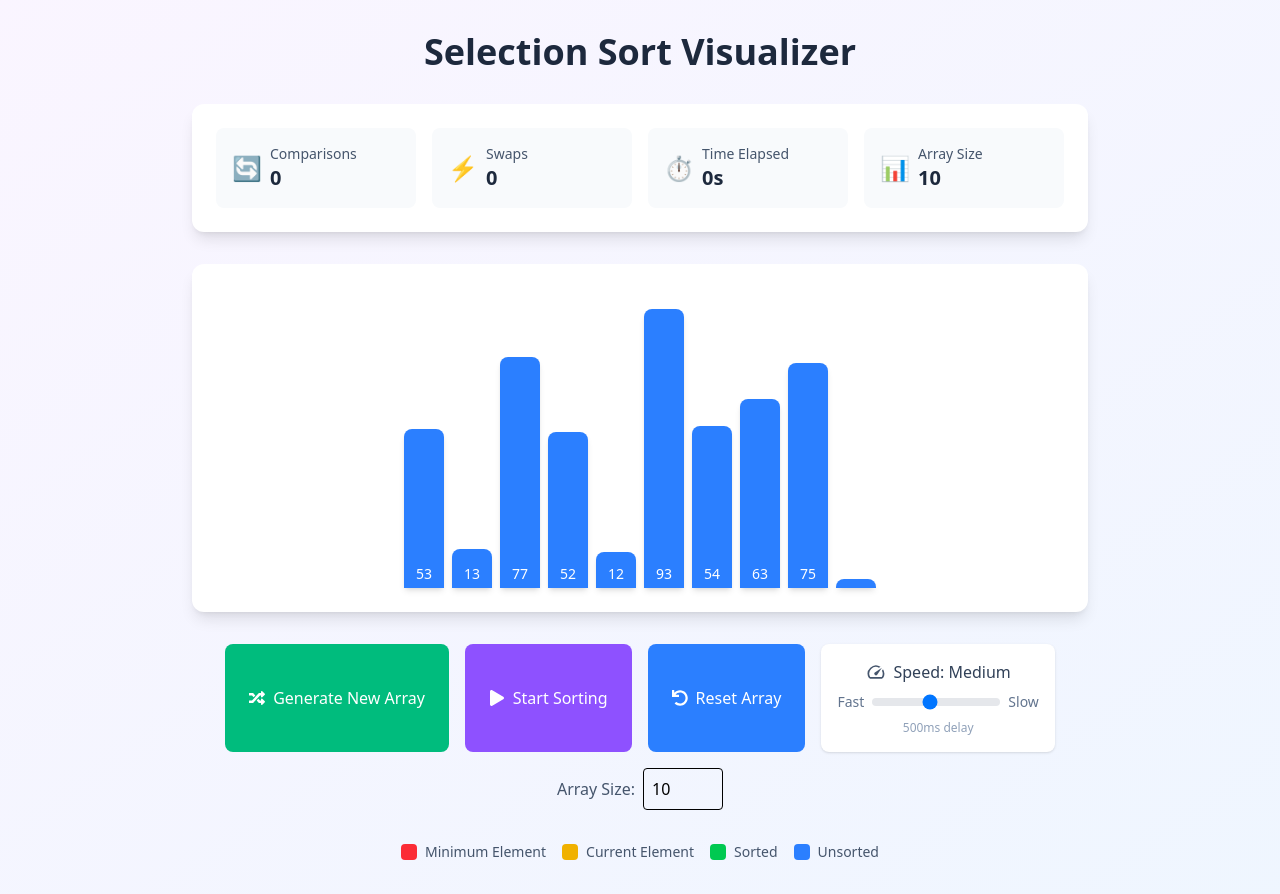
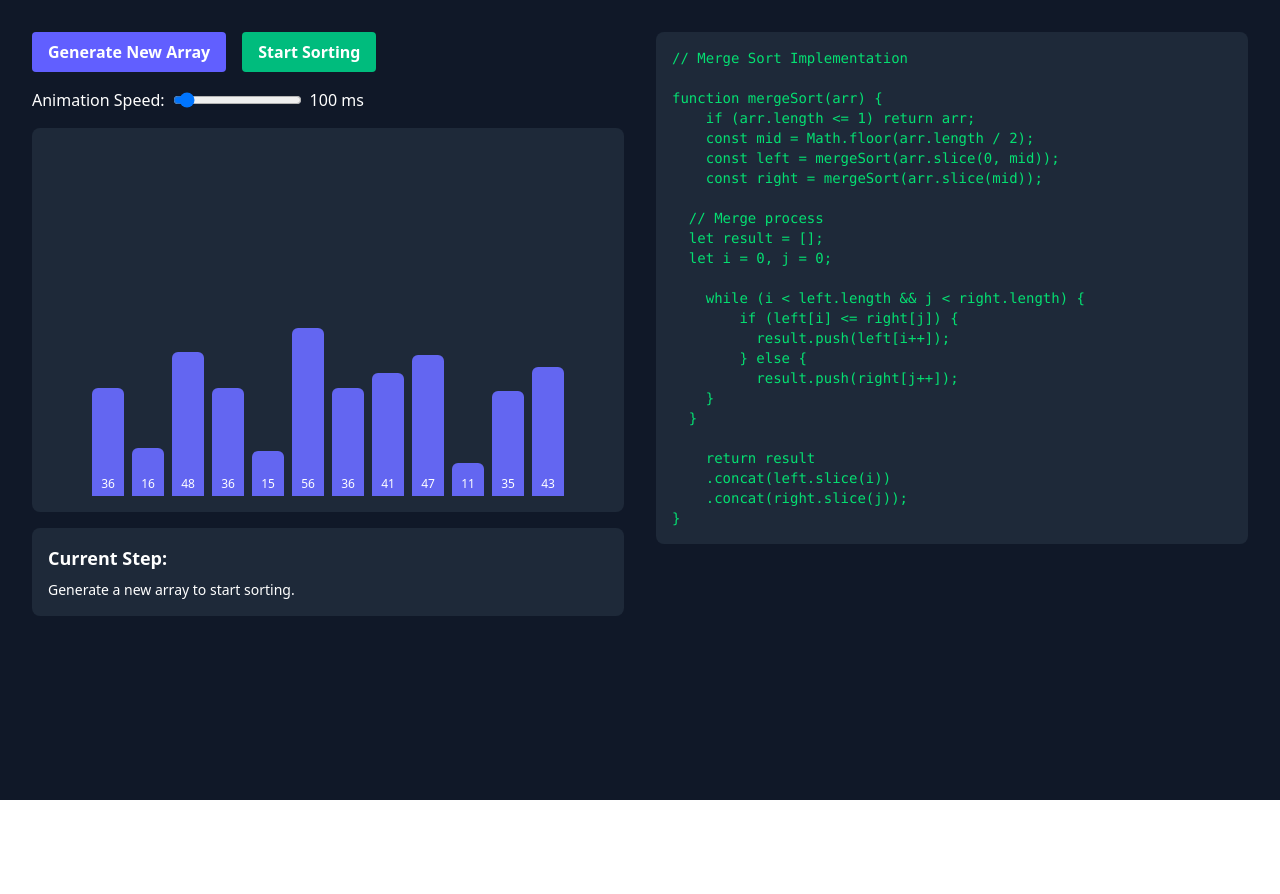
Before and after one commit to NikhilPatil2727/DSAVisualizer, a React (Vite) app: page / in a window 1280 px wide. After the commit the page ends 800 px from the top, so only its background shows below. Built offline with nearby package versions, Linux system fonts and the light colour scheme.

Commit message:
This is Merge Sort Algo

```diff
--- /dev/null
+++ b/src/components/MergeSortVisualizer.jsx
@@ -0,0 +1,205 @@
+import React, { useState, useEffect } from 'react';
+
+const MergeSortVisualizer = () => {
+  const [array, setArray] = useState([]);
+  const [isAnimating, setIsAnimating] = useState(false);
+  const [speed, setSpeed] = useState(100);
+  const [currentStep, setCurrentStep] = useState(null);
+  const [explanation, setExplanation] = useState('');
+
+  const COLORS = {
+    DEFAULT: '#6366F1',    // Indigo
+    COMPARING: '#EF4444',  // Red
+    SORTED: '#10B981',     // Green
+    ACTIVE: '#F59E0B'      // Amber
+  };
+
+  const STEPS = {
+    SPLIT: 'SPLIT',
+    COMPARE: 'COMPARE',
+    MERGE_LEFT: 'MERGE_LEFT',
+    MERGE_RIGHT: 'MERGE_RIGHT',
+    MERGE_COMPLETE: 'MERGE_COMPLETE'
+  };
+
+  const generateArray = () => {
+    const newArray = Array.from({ length: 12 }, () => Math.floor(Math.random() * 50) + 10);
+    setArray(newArray);
+    setCurrentStep(null);
+    setExplanation('Generate a new array to start sorting.');
+  };
+
+  useEffect(() => {
+    generateArray();
+  }, []);
+
+  const sleep = (ms) => {
+    return new Promise(resolve => setTimeout(resolve, ms));
+  };
+
+  const mergeSort = async () => {
+    if (isAnimating) return;
+
+    setIsAnimating(true);
+    const animations = [];
+    const auxArray = array.slice();
+    await mergeSortHelper(array.slice(), 0, array.length - 1, auxArray, animations);
+
+    for (const animation of animations) {
+      const [type, indices, values] = animation;
+      const bars = document.getElementsByClassName('array-bar');
+
+      if (type === 'compare') {
+        setCurrentStep(STEPS.COMPARE);
+        setExplanation(`Comparing elements at indices ${indices[0]} and ${indices[1]}.`);
+        bars[indices[0]].style.backgroundColor = COLORS.COMPARING;
+        bars[indices[1]].style.backgroundColor = COLORS.COMPARING;
+        await sleep(speed);
+        bars[indices[0]].style.backgroundColor = COLORS.DEFAULT;
+        bars[indices[1]].style.backgroundColor = COLORS.DEFAULT;
+      } else if (type === 'merge') {
+        setCurrentStep(values[1] <= indices[0] ? STEPS.MERGE_LEFT : STEPS.MERGE_RIGHT);
+        setExplanation(`Merging element ${values[0]} into position ${indices[0]}.`);
+        bars[indices[0]].style.height = `${values[0] * 3}px`;
+        bars[indices[0]].style.backgroundColor = COLORS.SORTED;
+        array[indices[0]] = values[0];
+        setArray([...array]);
+        await sleep(speed);
+      }
+    }
+
+    setCurrentStep(STEPS.MERGE_COMPLETE);
+    setExplanation('Merge sort complete! The array is now sorted.');
+    setIsAnimating(false);
+  };
+
+  const mergeSortHelper = async (mainArray, start, end, auxArray, animations) => {
+    if (start === end) return;
+
+    const middle = Math.floor((start + end) / 2);
+    setCurrentStep(STEPS.SPLIT);
+    setExplanation(`Splitting array from index ${start} to ${end}.`);
+    await mergeSortHelper(auxArray, start, middle, mainArray, animations);
+    await mergeSortHelper(auxArray, middle + 1, end, mainArray, animations);
+    await merge(mainArray, start, middle, end, auxArray, animations);
+  };
+
+  const merge = async (mainArray, start, middle, end, auxArray, animations) => {
+    let k = start;
+    let i = start;
+    let j = middle + 1;
+
+    while (i <= middle && j <= end) {
+      animations.push(['compare', [i, j], []]);
+      if (auxArray[i] <= auxArray[j]) {
+        animations.push(['merge', [k], [auxArray[i], i]]);
+        mainArray[k++] = auxArray[i++];
+      } else {
+        animations.push(['merge', [k], [auxArray[j], j]]);
+        mainArray[k++] = auxArray[j++];
+      }
+    }
+
+    while (i <= middle) {
+      animations.push(['merge', [k], [auxArray[i], i]]);
+      mainArray[k++] = auxArray[i++];
+    }
+
+    while (j <= end) {
+      animations.push(['merge', [k], [auxArray[j], j]]);
+      mainArray[k++] = auxArray[j++];
+    }
+  };
+
+  return (
+    <div className="flex flex-col lg:flex-row h-screen bg-gray-900 text-white p-4">
+      <div className="lg:w-1/2 p-4">
+        <div className="mb-4 space-x-4">
+          <button
+            onClick={generateArray}
+            disabled={isAnimating}
+            className="bg-indigo-500 hover:bg-indigo-600 disabled:opacity-50 text-white font-bold py-2 px-4 rounded"
+          >
+            Generate New Array
+          </button>
+          <button
+            onClick={mergeSort}
+            disabled={isAnimating}
+            className="bg-emerald-500 hover:bg-emerald-600 disabled:opacity-50 text-white font-bold py-2 px-4 rounded"
+          >
+            Start Sorting
+          </button>
+        </div>
+
+        <div className="flex items-center mb-4">
+          <label className="mr-2">Animation Speed:</label>
+          <input
+            type="range"
+            min="50"
+            max="1000"
+            step="50"
+            value={speed}
+            onChange={(e) => setSpeed(Number(e.target.value))}
+            className="slider"
+          />
+          <span className="ml-2">{speed} ms</span>
+        </div>
+
+        <div className="flex items-end justify-center h-96 bg-gray-800 rounded-lg p-4">
+          {array.map((value, idx) => (
+            <div
+              key={idx}
+              className="array-bar w-8 mx-1 rounded-t-md transition-all duration-200 flex flex-col items-center justify-end"
+              style={{
+                height: `${value * 3}px`,
+                backgroundColor: COLORS.DEFAULT
+              }}
+            >
+              <span className="text-xs mb-1">{value}</span>
+            </div>
+          ))}
+        </div>
+
+        <div className="mt-4 p-4 bg-gray-800 rounded-lg">
+          <h2 className="text-lg font-semibold mb-2">Current Step:</h2>
+          <p className="text-sm">{explanation}</p>
+        </div>
+      </div>
+
+      <div className="lg:w-1/2 p-4">
+        <div className="bg-gray-800 p-4 rounded-lg">
+          <pre className="text-sm overflow-x-auto">
+            <code className="text-green-400 block whitespace-pre">
+              {`// Merge Sort Implementation
+
+function mergeSort(arr) {
+  ${currentStep === STEPS.SPLIT ? '→' : ' '} if (arr.length <= 1) return arr;
+  ${currentStep === STEPS.SPLIT ? '→' : ' '} const mid = Math.floor(arr.length / 2);
+  ${currentStep === STEPS.SPLIT ? '→' : ' '} const left = mergeSort(arr.slice(0, mid));
+  ${currentStep === STEPS.SPLIT ? '→' : ' '} const right = mergeSort(arr.slice(mid));
+
+  // Merge process
+  let result = [];
+  let i = 0, j = 0;
+
+  ${currentStep === STEPS.COMPARE ? '→' : ' '} while (i < left.length && j < right.length) {
+    ${currentStep === STEPS.COMPARE ? '→' : ' '}   if (left[i] <= right[j]) {
+    ${currentStep === STEPS.MERGE_LEFT ? '→' : ' '}     result.push(left[i++]);
+    ${currentStep === STEPS.MERGE_RIGHT ? '→' : ' '}   } else {
+    ${currentStep === STEPS.MERGE_RIGHT ? '→' : ' '}     result.push(right[j++]);
+    }
+  }
+
+  ${currentStep === STEPS.MERGE_COMPLETE ? '→' : ' '} return result
+    .concat(left.slice(i))
+    .concat(right.slice(j));
+}`}
+            </code>
+          </pre>
+        </div>
+      </div>
+    </div>
+  );
+};
+
+export default MergeSortVisualizer;
--- a/src/index.jsx
+++ b/src/index.jsx
@@ -3,13 +3,15 @@ import ReactDOM from "react-dom/client";
 import BubbleSortVisualizer from "./components/BubbleSortVisualizer";
 import InsertionSortVisualizer from "./components/InsertionSortVisualizer";
 import SelectionSortVisualizer from "./components/SelectionSortVisualizer";
+import MergeSortVisualizer from "./components/MergeSortVisualizer";
 
 function App() {
   return (
     <>
       {/* <BubbleSortVisualizer /> */}
       {/* <InsertionSortVisualizer/> */}
-      <SelectionSortVisualizer/>
+      {/* <SelectionSortVisualizer/> */}
+      <MergeSortVisualizer />
 
     </>
   );
```
